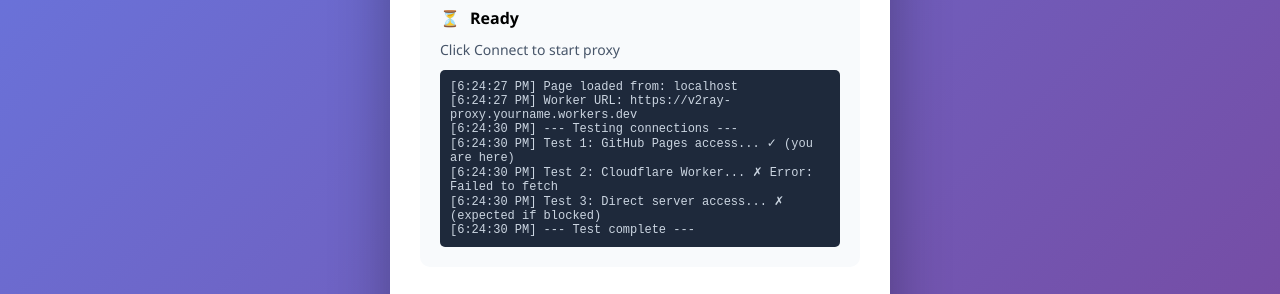
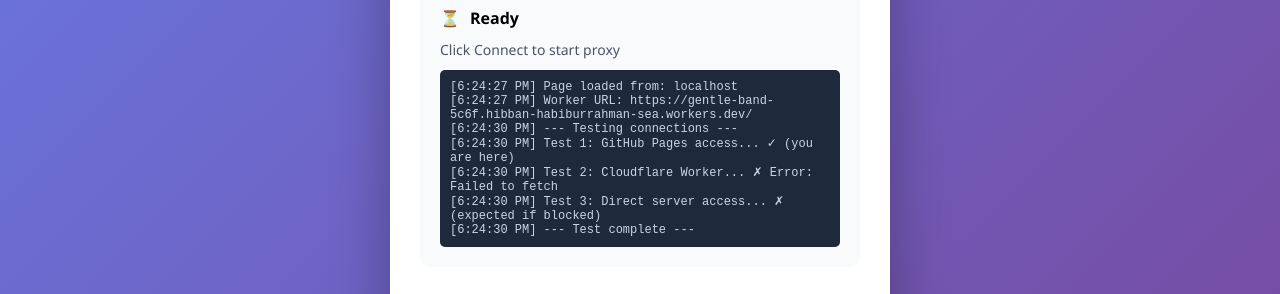
Before and after one commit to Mighty-SEA/my-proxy-page, a plain HTML site: page index.html in a window 1280 px wide. Shown: the part 545-839 px from the top of the page. Drawn offline with Linux system fonts and the light colour scheme; no server answers.

Commit message:
update worker_url

```diff
--- a/index.html
+++ b/index.html
@@ -257,7 +257,7 @@
     <script>
         // URL Cloudflare Worker Anda
         // GANTI INI dengan URL Worker Anda!
-        const WORKER_URL = 'https://v2ray-proxy.yourname.workers.dev';
+        const WORKER_URL = 'https://gentle-band-5c6f.hibban-habiburrahman-sea.workers.dev/';
 
         // Elemen DOM
         const connectBtn = document.getElementById('connectBtn');
```
